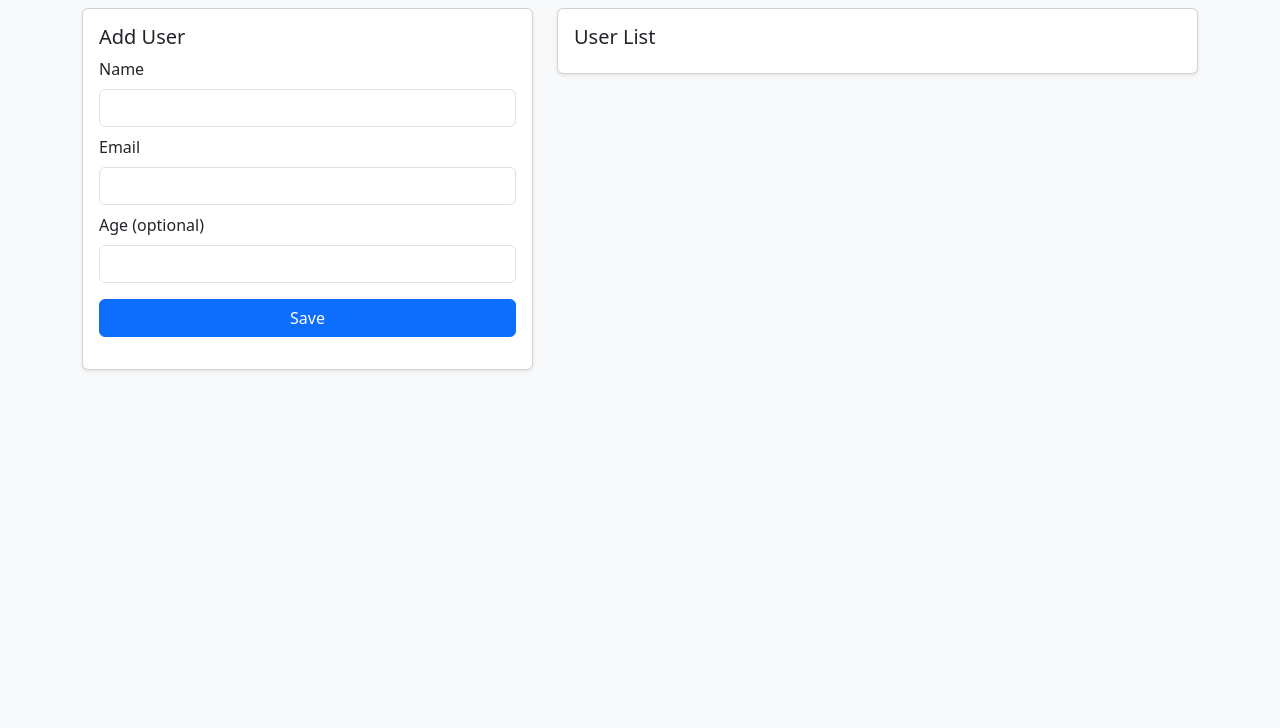
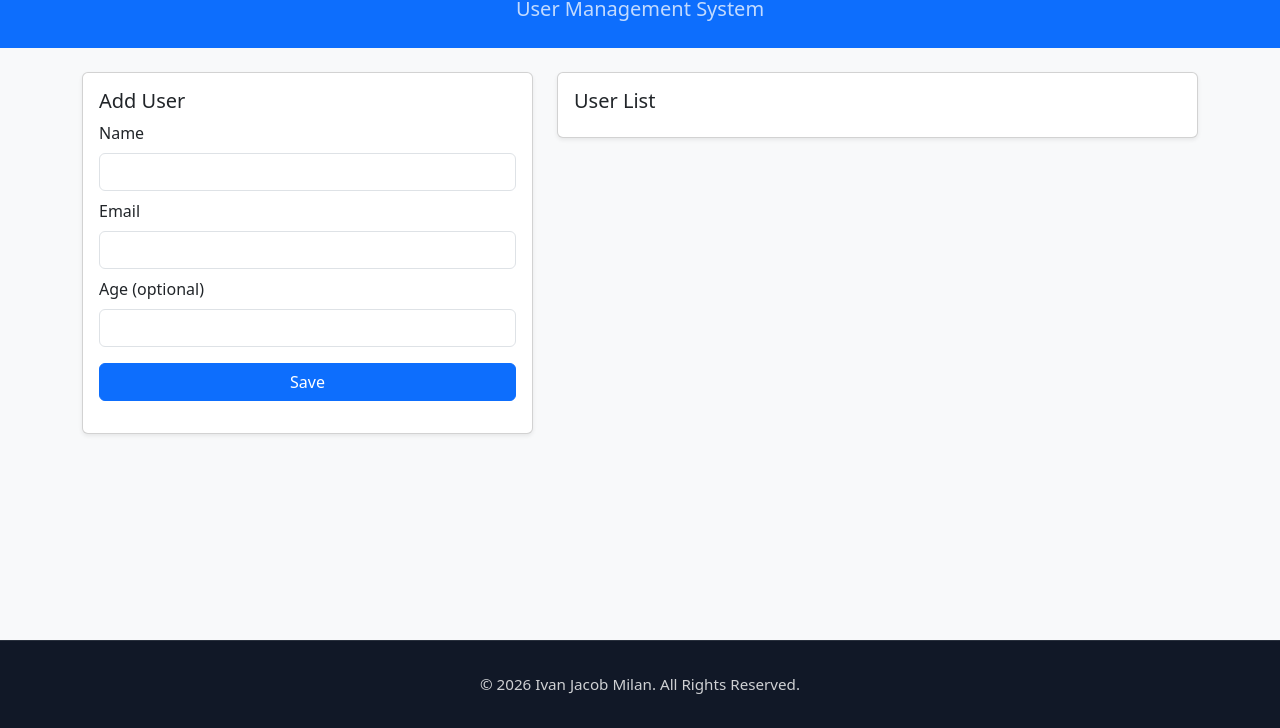
Before and after one commit to chivarly/IT112_Week7_FullStackStarter, a website: page public/index.html in a window 1280 px wide. Shown: the part 72-800 px from the top of the page. Drawn offline with nearby package versions, Linux system fonts and the light colour scheme; no server answers.

Commit message:
Added dark footer with no bottom spacing using flexbox layout, and unified header styling to match all other project pages exactly.

```diff
--- a/public/css/styles.css
+++ b/public/css/styles.css
@@ -0,0 +1,59 @@
+/* ── FLEXBOX LAYOUT FOR PERFECT FOOTER ── */
+html, body {
+  height: 100%;
+  margin: 0;
+}
+
+body {
+  display: flex;
+  flex-direction: column;
+  min-height: 100vh;
+  background-color: #f8f9fa;
+}
+
+main {
+  flex: 1;
+}
+
+/* ── PERFECT CUSTOM FOOTER ── */
+.custom-footer {
+  background: #111827 !important;
+  color: rgba(255, 255, 255, 0.8) !important;
+  border-top: 1px solid rgba(255, 255, 255, 0.1) !important;
+  padding: 2rem 0 !important;
+  margin-top: auto !important;
+  flex-shrink: 0;
+}
+
+.custom-footer p {
+  color: rgba(255, 255, 255, 0.8) !important;
+  font-size: 0.95rem;
+  margin: 0 !important;
+}
+
+/* ── RESPONSIVE IMPROVEMENTS ── */
+@media (max-width: 768px) {
+  .container {
+    padding-left: 1rem;
+    padding-right: 1rem;
+  }
+
+  main {
+    padding-top: 1.5rem;
+    padding-bottom: 1.5rem;
+  }
+
+  header h1 {
+    font-size: 1.75rem !important;
+  }
+}
+
+/* ── CARD ENHANCEMENTS ── */
+.card {
+  transition: transform 0.2s ease-in-out, box-shadow 0.2s ease-in-out;
+}
+
+.card:hover {
+  transform: translateY(-2px);
+  box-shadow: 0 8px 25px rgba(0,0,0,0.15) !important;
+}
--- a/public/index.html
+++ b/public/index.html
@@ -7,13 +7,14 @@
   <link href="https://cdn.jsdelivr.net/npm/bootstrap@5.3.3/dist/css/bootstrap.min.css" rel="stylesheet">
   <link rel="stylesheet" href="/css/styles.css">
 </head>
-<body class="bg-light">
+<body>
 
-<nav class="navbar navbar-expand-lg navbar-dark bg-dark">
+<header class="bg-primary text-white text-center py-4">
   <div class="container">
-    <a class="navbar-brand" href="#">IT112 Week 7</a>
+    <h1 class="h3 mb-0 fw-bold">Week 7 Mini App</h1>
+    <p class="lead mb-0 mt-2 opacity-75">User Management System</p>
   </div>
-</nav>
+</header>
 
 <main class="container py-4">
   <div class="row g-4">
@@ -53,5 +54,12 @@
 </main>
 
 <script src="/js/app.js"></script>
+
+<footer class="text-center custom-footer">
+  <div class="container">
+    <p class="copyright">&copy; 2026 Ivan Jacob Milan. All Rights Reserved.</p>
+  </div>
+</footer>
+
 </body>
 </html>
```
